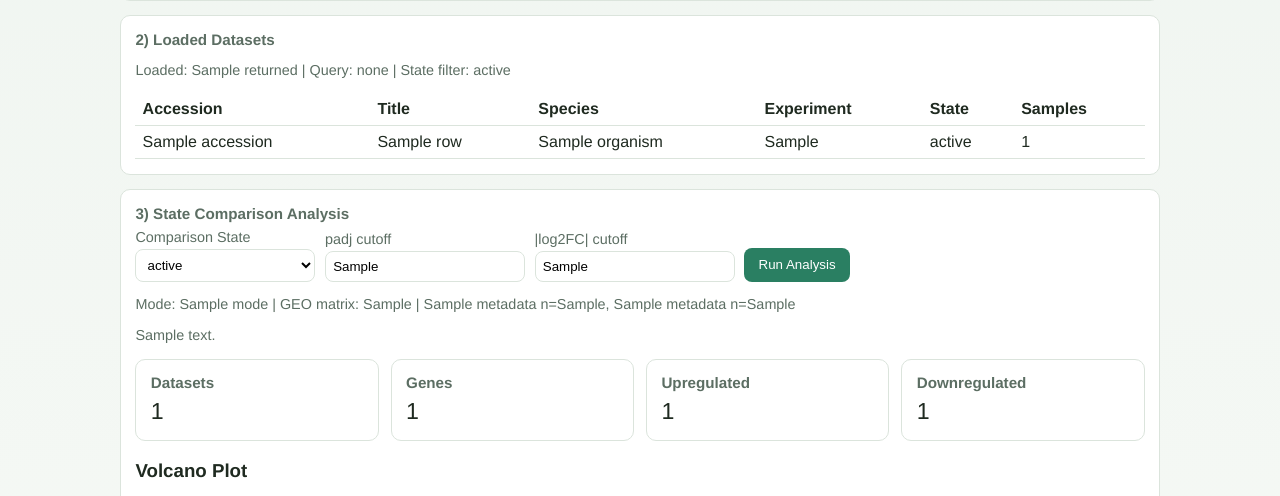
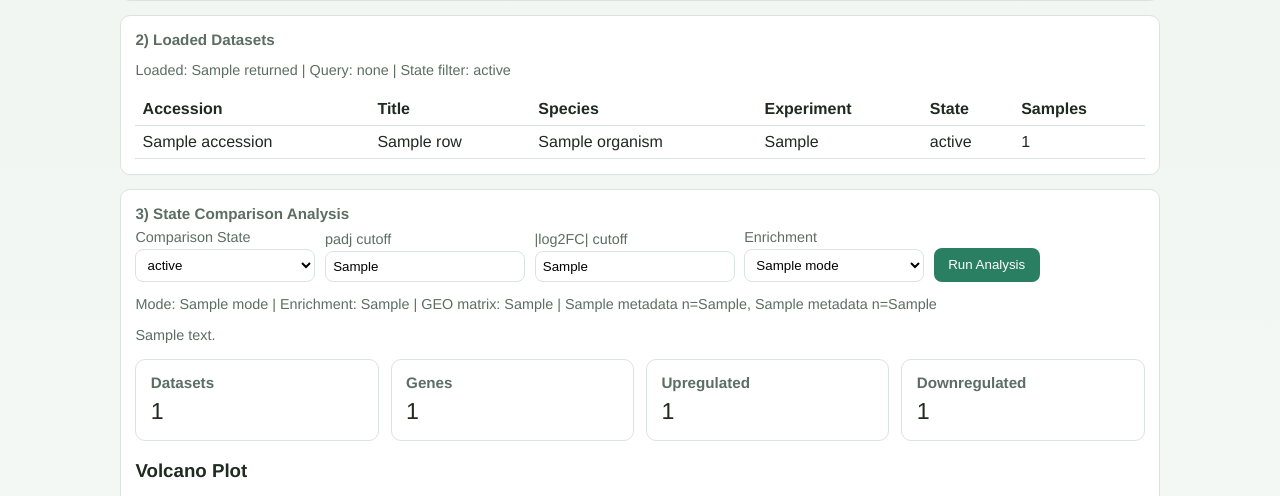
Before and after one commit to dennismad/compbiologist, a Flask app: template templates/index.html in a window 1280 px wide. Shown: the part 485-981 px from the top of the page. Run offline with Flask 3, Linux system fonts and the light colour scheme; the template is opened without the code that fills it: most values are stand-ins (such as "Sample title", 1, 10 or a date in 2020); some libraries are stand-ins or nearby versions.

Commit message:
fixing the enrichment analysis

```diff
--- a/app/main.py
+++ b/app/main.py
@@ -5,6 +5,7 @@ from pathlib import Path
 
 from flask import Flask, redirect, render_template, request, url_for
 
+from app.analysis import DEFAULT_ENRICHMENT_MODE, ENRICHMENT_MODE_OPTIONS
 from app.config import GEO_DEFAULT_FETCH_SIZE, GEO_DEFAULT_QUERY
 from app.geo import EXPERIMENT_TYPE_OPTIONS, STATE_FILTER_OPTIONS
 from app.pipeline import (
@@ -66,6 +67,7 @@ def create_app() -> Flask:
             geo_default_fetch_size=GEO_DEFAULT_FETCH_SIZE,
             experiment_type_options=EXPERIMENT_TYPE_OPTIONS,
             state_filter_options=STATE_FILTER_OPTIONS,
+            enrichment_mode_options=ENRICHMENT_MODE_OPTIONS,
             analysis=analysis_payload,
             protein_metadata=payload.get("metadata", {}),
         )
@@ -109,6 +111,7 @@ def create_app() -> Flask:
     @app.post("/analysis/run")
     def run_analysis():
         state_profile = request.form.get("analysis_state", "Disease vs Healthy").strip() or "Disease vs Healthy"
+        enrichment_mode = request.form.get("enrichment_mode", DEFAULT_ENRICHMENT_MODE).strip().lower()
         padj_raw = request.form.get("padj_cutoff", "0.05").strip()
         lfc_raw = request.form.get("log2fc_cutoff", "1.0").strip()
 
@@ -128,6 +131,7 @@ def create_app() -> Flask:
             state_profile=state_profile,
             padj_cutoff=padj_cutoff,
             log2fc_cutoff=log2fc_cutoff,
+            enrichment_mode=enrichment_mode,
             manual_choice=None,
         )
         return redirect(url_for("index"))
@@ -135,6 +139,7 @@ def create_app() -> Flask:
     @app.post("/analysis/run-manual")
     def run_analysis_manual():
         state_profile = request.form.get("analysis_state", "Disease vs Healthy").strip() or "Disease vs Healthy"
+        enrichment_mode = request.form.get("enrichment_mode", DEFAULT_ENRICHMENT_MODE).strip().lower()
         padj_raw = request.form.get("padj_cutoff", "0.05").strip()
         lfc_raw = request.form.get("log2fc_cutoff", "1.0").strip()
 
@@ -180,6 +185,7 @@ def create_app() -> Flask:
             state_profile=state_profile,
             padj_cutoff=padj_cutoff,
             log2fc_cutoff=log2fc_cutoff,
+            enrichment_mode=enrichment_mode,
             manual_choice=manual_choice,
         )
         return redirect(url_for("index"))
--- a/app/pipeline.py
+++ b/app/pipeline.py
@@ -188,6 +188,7 @@ def run_comparison_analysis(
     state_profile: str,
     padj_cutoff: float,
     log2fc_cutoff: float,
+    enrichment_mode: str = "auto",
     manual_choice: dict | None = None,
 ) -> dict:
     loaded = load_cached_loaded_geo_payload()
@@ -196,6 +197,7 @@ def run_comparison_analysis(
         loaded_items=loaded.get("items", []),
         padj_cutoff=padj_cutoff,
         log2fc_cutoff=log2fc_cutoff,
+        enrichment_mode=enrichment_mode,
         use_real_geo=True,
         manual_choice=manual_choice,
     )
--- a/templates/index.html
+++ b/templates/index.html
@@ -172,12 +172,23 @@
             |log2FC| cutoff
             <input type="text" inputmode="decimal" name="log2fc_cutoff" value="{{ analysis.metadata.log2fc_cutoff if analysis else '1.0' }}" />
           </label>
+          <label>
+            Enrichment
+            {% set current_enrichment_mode = analysis.metadata.enrichment_mode if analysis and analysis.metadata.enrichment_mode else 'auto' %}
+            <select name="enrichment_mode">
+              {% for mode in enrichment_mode_options %}
+                <option value="{{ mode }}" {% if mode == current_enrichment_mode %}selected{% endif %}>
+                  {% if mode == 'auto' %}Auto (g:Profiler -> local){% elif mode == 'gprofiler' %}g:Profiler only{% elif mode == 'local' %}Local pathways only{% else %}{{ mode }}{% endif %}
+                </option>
+              {% endfor %}
+            </select>
+          </label>
           <button type="submit" {% if geo_loaded_summary.returned == 0 %}disabled{% endif %}>Run Analysis</button>
         </form>
 
         {% if analysis %}
           <p class="note">
-            Mode: {{ analysis.metadata.mode }}{% if analysis.metadata.real_dataset_used %} | GEO matrix: {{ analysis.metadata.real_dataset_used }}{% endif %}{% if analysis.metadata.group_a_n and analysis.metadata.group_b_n %} | {{ analysis.metadata.group_a_name }} n={{ analysis.metadata.group_a_n }}, {{ analysis.metadata.group_b_name }} n={{ analysis.metadata.group_b_n }}{% endif %}
+            Mode: {{ analysis.metadata.mode }} | Enrichment: {{ analysis.metadata.enrichment_mode if analysis.metadata.enrichment_mode else 'auto' }}{% if analysis.metadata.real_dataset_used %} | GEO matrix: {{ analysis.metadata.real_dataset_used }}{% endif %}{% if analysis.metadata.group_a_n and analysis.metadata.group_b_n %} | {{ analysis.metadata.group_a_name }} n={{ analysis.metadata.group_a_n }}, {{ analysis.metadata.group_b_name }} n={{ analysis.metadata.group_b_n }}{% endif %}
           </p>
           {% if analysis.metadata.notes %}
             <p class="note">{{ analysis.metadata.notes|join(' ; ') }}</p>
@@ -188,6 +199,7 @@
               <input type="hidden" name="analysis_state" value="{{ analysis.metadata.state_profile }}" />
               <input type="hidden" name="padj_cutoff" value="{{ analysis.metadata.padj_cutoff }}" />
               <input type="hidden" name="log2fc_cutoff" value="{{ analysis.metadata.log2fc_cutoff }}" />
+              <input type="hidden" name="enrichment_mode" value="{{ analysis.metadata.enrichment_mode if analysis.metadata.enrichment_mode else 'auto' }}" />
               <input type="hidden" name="manual_gse" value="{{ analysis.group_choice.gse }}" />
 
               <p class="note">Dataset: {{ analysis.group_choice.gse }} | Source: {{ analysis.group_choice.source }}</p>
```
